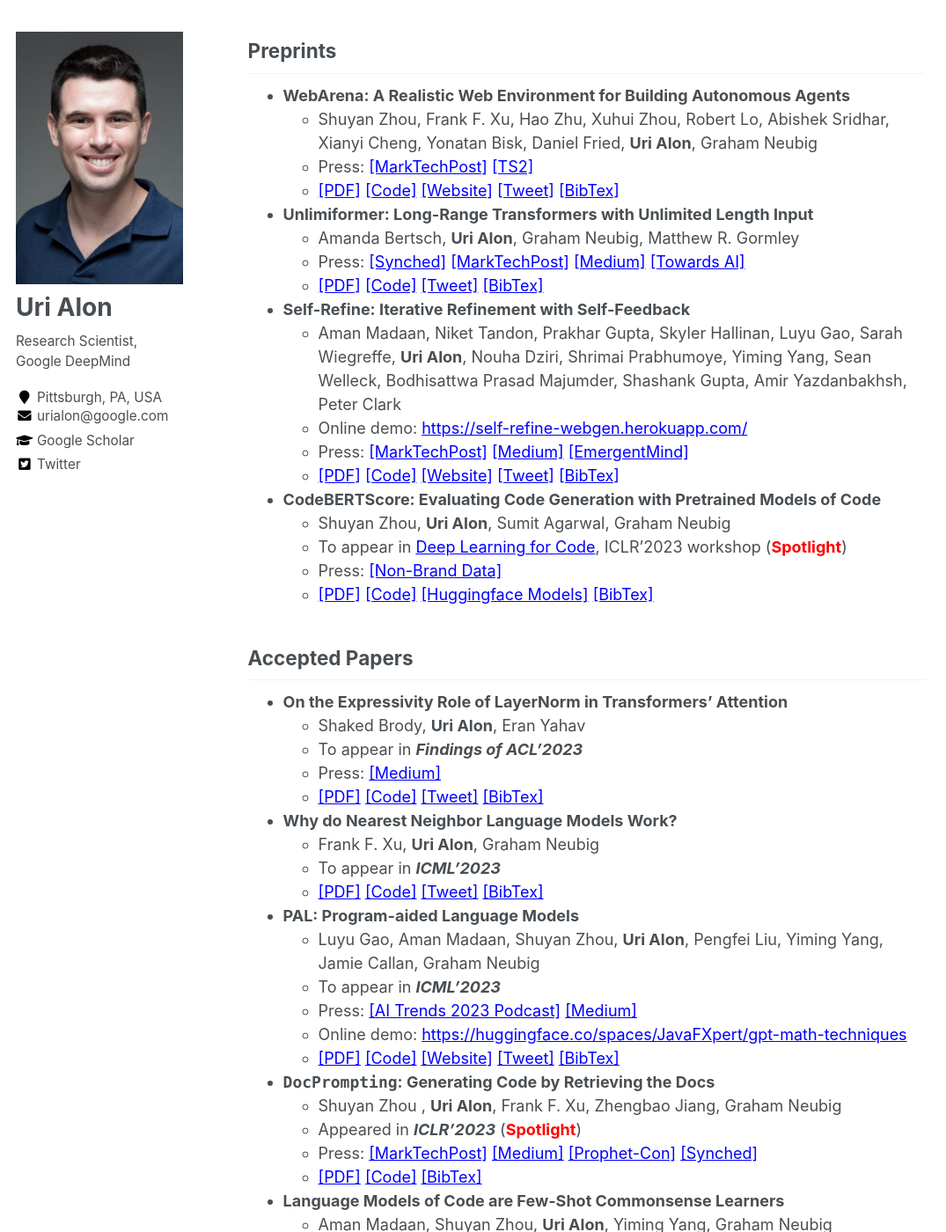
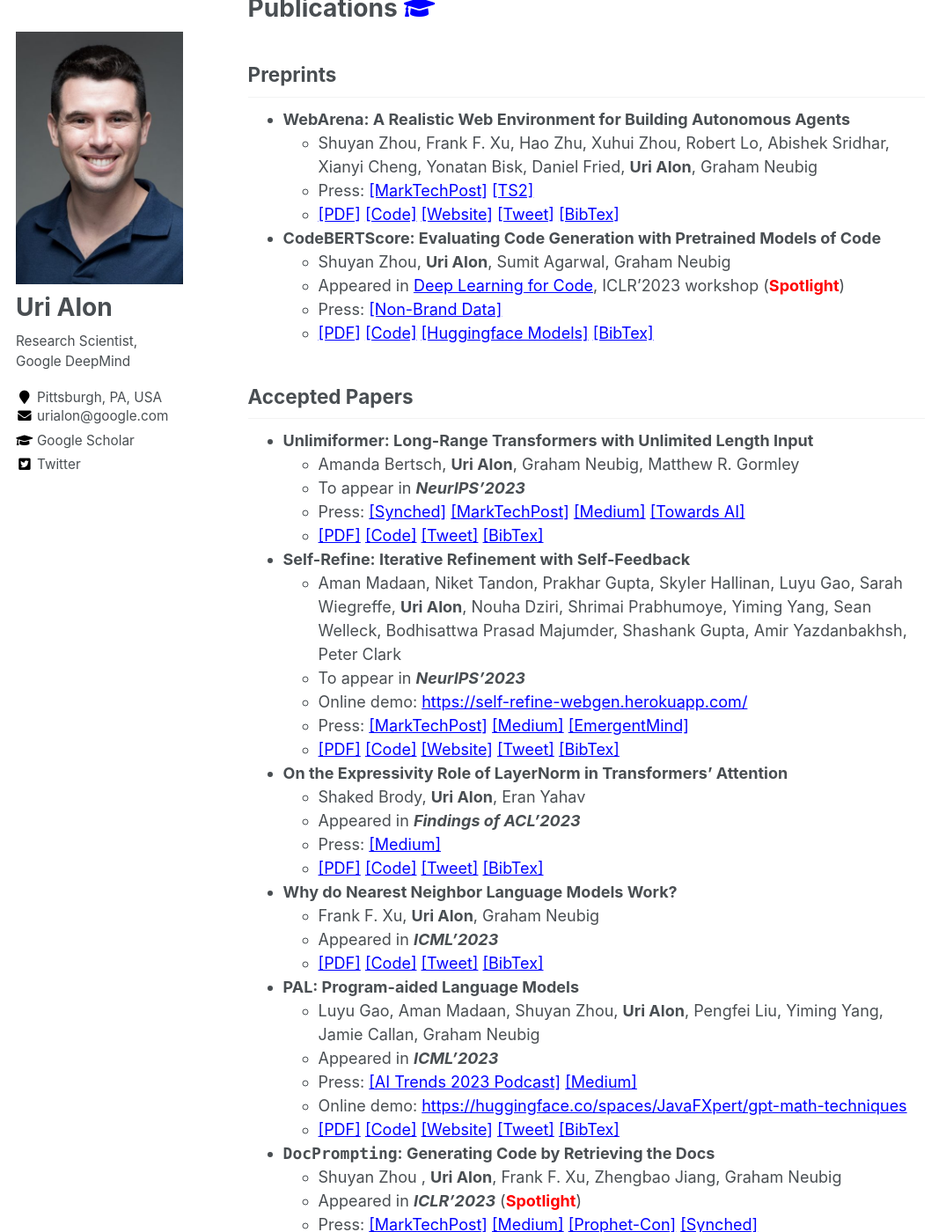
Before and after one commit to urialon/urialon.github.io, a Jekyll site: the page built from _pages/about.md, in a window 1280 px wide and 1400 px high, scrolled down 1840 px. Shown: the whole window at 88% size, without its empty margins (0-1075 px from the left). Built offline with Jekyll 4.4.1, drawn with Linux system fonts in a browser that asks for light colours; some of the changed text lies outside the part shown.

Commit message:
add Unlimiformer and Self-Refin

```diff
--- a/_pages/about.md
+++ b/_pages/about.md
@@ -65,6 +65,7 @@ In addition, I hold a B.A. in Humanities.
 I am happily married to Lee and father of Gur 🙂
 
 ### News
+* **_September 2023_** - [Unlimiformer](#unlimiformer) and [Self-Refine](#selfrefine) were accepted to NeurIPS'2023!
 * **_August 2023_** - I left CMU and started as a research scientist at Google DeepMind [[Tweet]](https://twitter.com/urialon1/status/1694764062171709911?s=20){:target="_blank"}
 * **_May 2023_** - A new paper: [On the Expressivity Role of LayerNorm in Transformers’ Attention](#layernorm) was accepted to Findings of the ACL'2023!
 * **_May 2023_** - a new preprint: [Unlimiformer: Long-Range Transformers with Unlimited Length Input](#unlimiformer)
@@ -100,8 +101,19 @@ I am happily married to Lee and father of Gur 🙂
     [[Code]](https://github.com/web-arena-x/webarena){:target="_blank"} [[Website]](https://webarena.dev){:target="_blank"}
     [[Tweet]](https://twitter.com/shuyanzhxyc/status/1683917253597855744?s=20){:target="_blank"}
     [[BibTex]](https://pastebin.com/raw/Uf0pup43){:target="_blank"}
+
+
+* **CodeBERTScore: Evaluating Code Generation with Pretrained Models of Code**{:id="cbs"}
+    * Shuyan Zhou, **Uri Alon**, Sumit Agarwal, Graham Neubig
+    * Appeared in [Deep Learning for Code](https://dl4c.github.io/){:target="_blank"}, ICLR'2023 workshop (<span style="color:red">**Spotlight**</span>)
+    * Press: [[Non-Brand Data]](https://cornellius.substack.com/p/automatic-evaluation-metric-for-code){:target="_blank"}
+    * [[PDF]](https://arxiv.org/pdf/2302.05527.pdf){:target="_blank"} [[Code]](https://github.com/neulab/code-bert-score){:target="_blank"} [[Huggingface Models]](https://github.com/neulab/code-bert-score#backend-model) [[BibTex]](https://pastebin.com/raw/ugjgw1XM){:target="_blank"}
+
+
+## Accepted Papers
 * **Unlimiformer: Long-Range Transformers with Unlimited Length Input**{:id="unlimiformer"}
     * Amanda Bertsch, **Uri Alon**, Graham Neubig, Matthew R. Gormley
+    * To appear in **_NeurIPS'2023_**
     * Press: [[Synched]](https://syncedreview.com/2023/05/04/cmus-unlimiformer-augments-transformers-to-enable-unbounded-input-lengths/){:target="_blank"} [[MarkTechPost]](https://www.marktechpost.com/2023/05/07/cmu-researchers-introduce-unlimiformer-an-ai-method-for-augmenting-pretrained-encoder-decoders-with-an-external-datastore-to-allow-for-unlimited-length-input/){:target="_blank"} [[Medium]](https://medium.com/techciting/techciting-issue-2-may-7-2023-c3b02e606068){:target="_blank"} [[Towards AI]](https://pub.towardsai.net/unlimiformer-long-range-transformers-with-unlimited-length-input-3725f69b0d03){:target="_blank"}
     * [[PDF]](https://arxiv.org/pdf/2305.01625.pdf){:target="_blank"}
     [[Code]](https://github.com/abertsch72/unlimiformer){:target="_blank"}
@@ -109,34 +121,25 @@ I am happily married to Lee and father of Gur 🙂
     [[BibTex]](https://pastebin.com/raw/tHgJ6AhF){:target="_blank"}
 * **Self-Refine: Iterative Refinement with Self-Feedback**{:id="selfrefine"}
     * Aman Madaan, Niket Tandon, Prakhar Gupta, Skyler Hallinan, Luyu Gao, Sarah Wiegreffe, **Uri Alon**, Nouha Dziri, Shrimai Prabhumoye, Yiming Yang, Sean Welleck, Bodhisattwa Prasad Majumder, Shashank Gupta, Amir Yazdanbakhsh, Peter Clark
+    * To appear in **_NeurIPS'2023_**
     * Online demo: [https://self-refine-webgen.herokuapp.com/](https://self-refine-webgen.herokuapp.com/){:target="_blank"}
     * Press: [[MarkTechPost]](https://www.marktechpost.com/2023/04/07/this-ai-paper-introduce-self-refine-a-framework-for-improving-initial-outputs-from-llms-through-iterative-feedback-and-refinement/){:target="_blank"} [[Medium]](https://kargarisaac.medium.com/self-refine-a-new-milestone-in-the-ai-era-ac51568873da?source=topics_v2---------5-84--------------------fda4d9ef_ad4f_488d_9028_248a261e661a-------17){:target="_blank"} [[EmergentMind]](https://www.emergentmind.com/posts/self-refine-iterative-refinement-with-self-feedback){:target="_blank"}
     * [[PDF]](https://arxiv.org/pdf/2303.17651.pdf){:target="_blank"}
     [[Code]](https://github.com/madaan/self-refine){:target="_blank"} [[Website]](https://selfrefine.info){:target="_blank"} [[Tweet]](https://twitter.com/johnjnay/status/1642704826776559617?s=20){:target="_blank"} [[BibTex]](https://pastebin.com/raw/stKd6rEB){:target="_blank"}
-
-
-* **CodeBERTScore: Evaluating Code Generation with Pretrained Models of Code**{:id="cbs"}
-    * Shuyan Zhou, **Uri Alon**, Sumit Agarwal, Graham Neubig
-    * To appear in [Deep Learning for Code](https://dl4c.github.io/){:target="_blank"}, ICLR'2023 workshop (<span style="color:red">**Spotlight**</span>)
-    * Press: [[Non-Brand Data]](https://cornellius.substack.com/p/automatic-evaluation-metric-for-code){:target="_blank"}
-    * [[PDF]](https://arxiv.org/pdf/2302.05527.pdf){:target="_blank"} [[Code]](https://github.com/neulab/code-bert-score){:target="_blank"} [[Huggingface Models]](https://github.com/neulab/code-bert-score#backend-model) [[BibTex]](https://pastebin.com/raw/ugjgw1XM){:target="_blank"}
-
-
-## Accepted Papers
 * **On the Expressivity Role of LayerNorm in Transformers’ Attention**{:id="layernorm"}
     * Shaked Brody, **Uri Alon**, Eran Yahav
-    * To appear in **_Findings of ACL'2023_**
+    * Appeared in **_Findings of ACL'2023_**
     * Press: [[Medium]](https://lessw.medium.com/what-layernorm-really-does-for-attention-in-transformers-4901ea6d890e#:~:text=A%20%E2%80%94%20Projection%3A%20LayerNorm%20helps%20the,be%20orthogonal%20to%20the%20queries){:target="_blank"}
     * [[PDF]](https://arxiv.org/pdf/2305.02582){:target="_blank"} [[Code]](https://t.co/cfIEOT8fh3){:target="_blank"} [[Tweet]](https://twitter.com/shakedbr/status/1654449044851159040?s=20){:target="_blank"}
     [[BibTex]](https://pastebin.com/raw/xFYce3Vt){:target="_blank"}
 * **Why do Nearest Neighbor Language Models Work?**{:id="knnwhy"}
     * Frank F. Xu, **Uri Alon**, Graham Neubig
-    * To appear in **_ICML'2023_**
+    * Appeared in **_ICML'2023_**
     * [[PDF]](https://arxiv.org/pdf/2301.02828.pdf){:target="_blank"} [[Code]](https://github.com/frankxu2004/knnlm-why){:target="_blank"} [[Tweet]](https://twitter.com/urialon1/status/1612817186678083585?s=20&t=srvqJDMrLcB1_Zzdm0-5pA){:target="_blank"} [[BibTex]](https://pastebin.com/raw/UeDvMh6X){:target="_blank"}
 
 * **PAL: Program-aided Language Models**{:id="pal"}
     * Luyu Gao, Aman Madaan, Shuyan Zhou, **Uri Alon**, Pengfei Liu, Yiming Yang, Jamie Callan, Graham Neubig
-    * To appear in **_ICML'2023_**
+    * Appeared in **_ICML'2023_**
     * Press: [[AI Trends 2023 Podcast]](https://twimlai.com/podcast/twimlai/ai-trends-2023-natural-language-proc-chatgpt-gpt-4-and-cutting-edge-research/){:target="_blank"} [[Medium]](https://cobusgreyling.medium.com/pal-program-aided-large-language-models-30db3e59f796){:target="_blank"}
     * Online demo: [https://huggingface.co/spaces/JavaFXpert/gpt-math-techniques](https://huggingface.co/spaces/JavaFXpert/gpt-math-techniques){:target="_blank"}
     * [[PDF]](https://arxiv.org/pdf/2211.10435.pdf){:target="_blank"}
@@ -226,7 +229,7 @@ I am happily married to Lee and father of Gur 🙂
 
 * **Learning Performance-Improving Code Edits**{:id="pie"}
     * Aman Madaan, Alexander Shypula, **Uri Alon**, Milad Hashemi, Parthasarathy Ranganathan, Yiming Yang, Graham Neubig, Amir Yazdanbakhsh
-    * To appear in [Deep Learning for Code](https://dl4c.github.io/){:target="_blank"}, ICLR'2023 workshop
+    * Appeared in [Deep Learning for Code](https://dl4c.github.io/){:target="_blank"}, ICLR'2023 workshop
     * [[PDF]](https://arxiv.org/pdf/2302.07867.pdf){:target="_blank"} [[Code]](https://github.com/madaan/pie-perf){:target="_blank"} [[Website]](https://pie4perf.com/){:target="_blank"} [[BibTex]](https://pastebin.com/raw/WasRirHS){:target="_blank"}
 
 * **A Systematic Evaluation of Large Language Models of Code**{:id="polycoder"} (PolyCoder)
```
